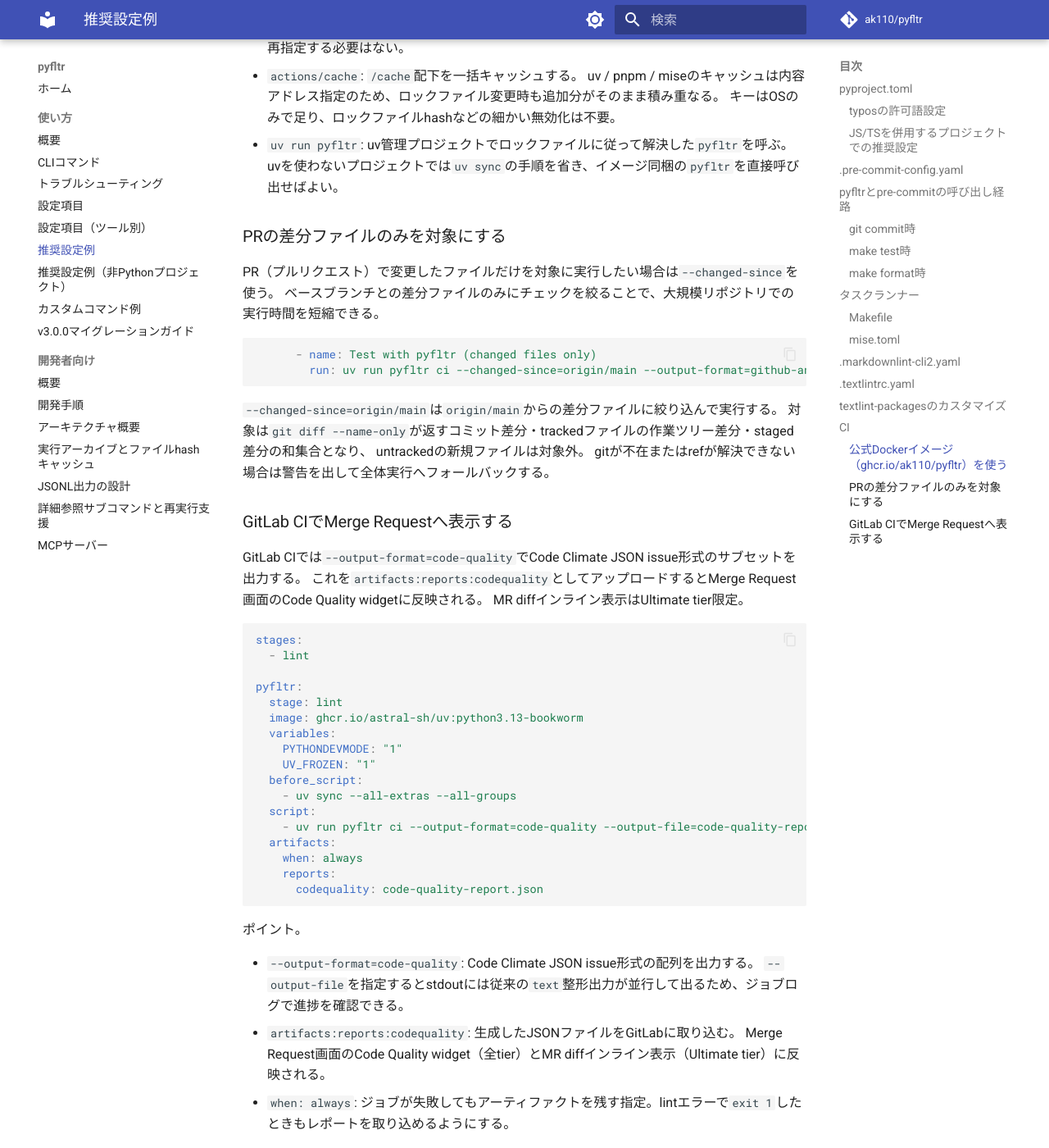
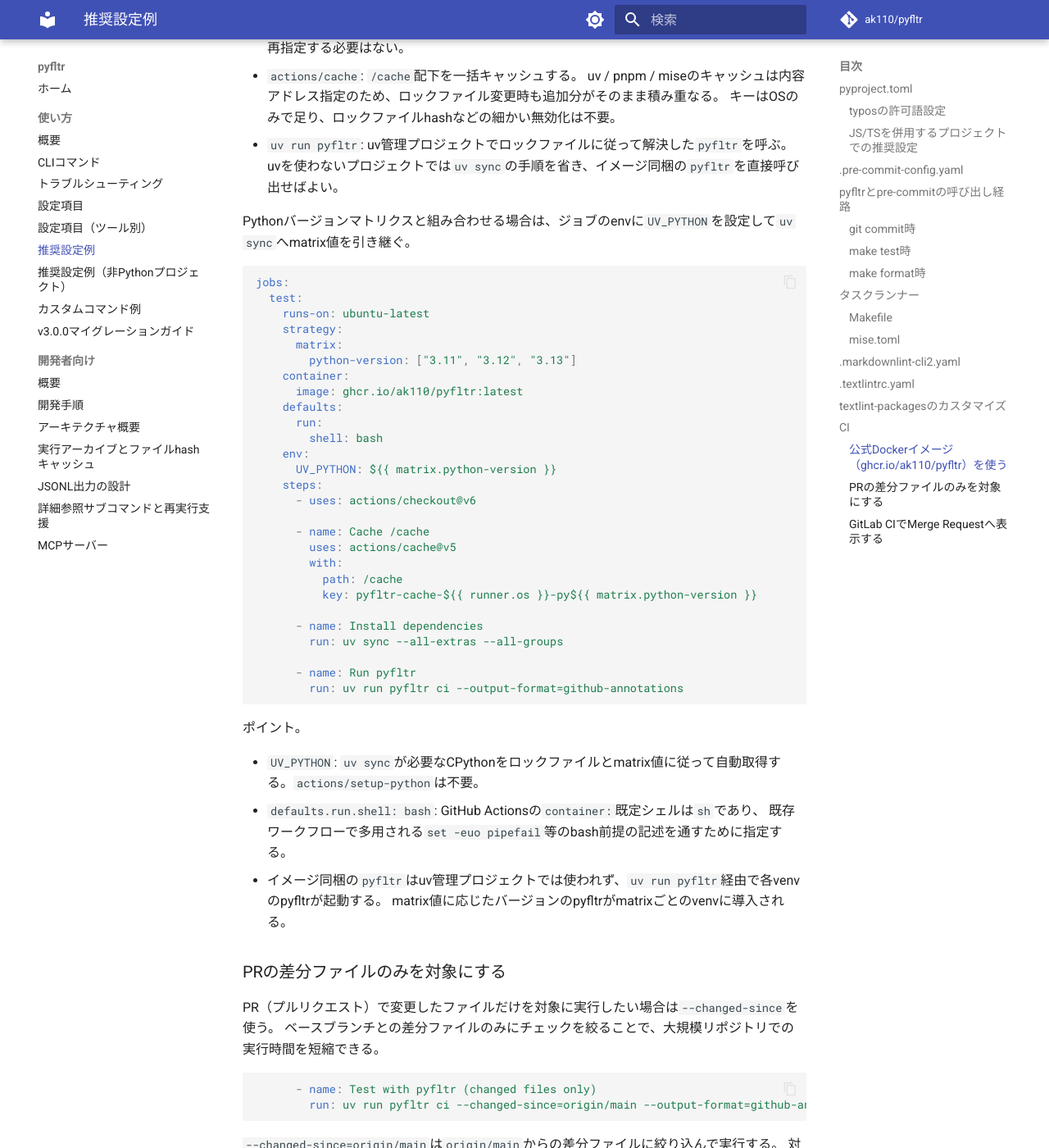
Before and after one commit to ak110/pyfltr, an MkDocs documentation site: the page built from docs/guide/recommended.md, in a window 1280 px wide and 1400 px high, scrolled down 10583 px. Shown: the whole window at 82% size. Built offline with MkDocs 1.6.1 and Material for MkDocs 9.7.7, drawn with Linux system fonts in a browser that asks for light colours; comment, search, counter and statistics services are not loaded.

Commit message:
feat(docker): pinactをイメージに同梱しドキュメントを拡充する

````diff
--- a/docs/guide/recommended.md
+++ b/docs/guide/recommended.md
@@ -475,6 +475,46 @@
   キーはOSのみで足り、ロックファイルhashなどの細かい無効化は不要。
 - `uv run pyfltr`: uv管理プロジェクトでロックファイルに従って解決した`pyfltr`を呼ぶ。
   uvを使わないプロジェクトでは`uv sync`の手順を省き、イメージ同梱の`pyfltr`を直接呼び出せばよい。
+
+Pythonバージョンマトリクスと組み合わせる場合は、ジョブのenvに`UV_PYTHON`を設定して`uv sync`へmatrix値を引き継ぐ。
+
+```yaml
+jobs:
+  test:
+    runs-on: ubuntu-latest
+    strategy:
+      matrix:
+        python-version: ["3.11", "3.12", "3.13"]
+    container:
+      image: ghcr.io/ak110/pyfltr:latest
+    defaults:
+      run:
+        shell: bash
+    env:
+      UV_PYTHON: ${{ matrix.python-version }}
+    steps:
+      - uses: actions/checkout@v6
+
+      - name: Cache /cache
+        uses: actions/cache@v5
+        with:
+          path: /cache
+          key: pyfltr-cache-${{ runner.os }}-py${{ matrix.python-version }}
+
+      - name: Install dependencies
+        run: uv sync --all-extras --all-groups
+
+      - name: Run pyfltr
+        run: uv run pyfltr ci --output-format=github-annotations
+```
+
+ポイント。
+
+- `UV_PYTHON`: `uv sync`が必要なCPythonをロックファイルとmatrix値に従って自動取得する。`actions/setup-python`は不要。
+- `defaults.run.shell: bash`: GitHub Actionsの`container:`既定シェルは`sh`であり、
+  既存ワークフローで多用される`set -euo pipefail`等のbash前提の記述を通すために指定する。
+- イメージ同梱の`pyfltr`はuv管理プロジェクトでは使われず、`uv run pyfltr`経由で各venvのpyfltrが起動する。
+  matrix値に応じたバージョンのpyfltrがmatrixごとのvenvに導入される。
 
 ### PRの差分ファイルのみを対象にする
 
````
Also changed, not shown: other parts of docs/guide/recommended.md (+1 -1 lines), 1 other file.
